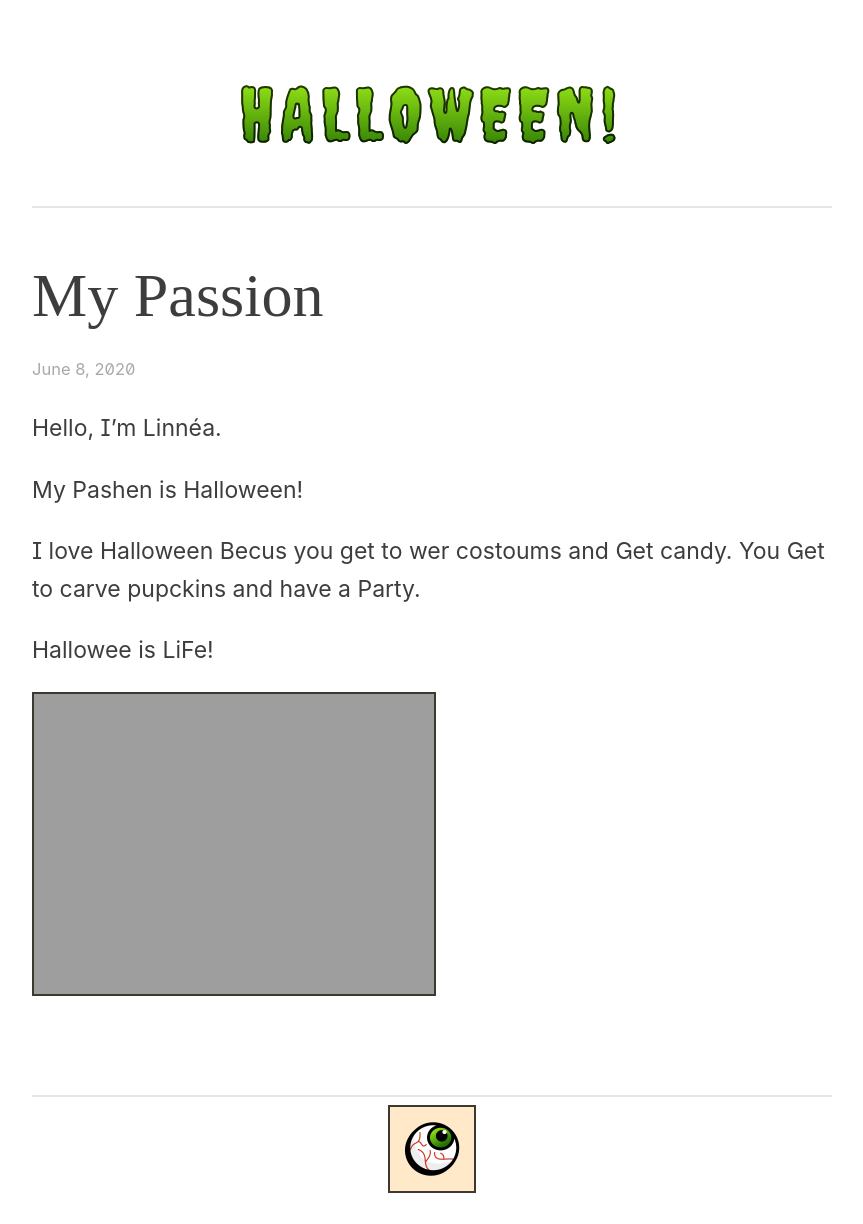
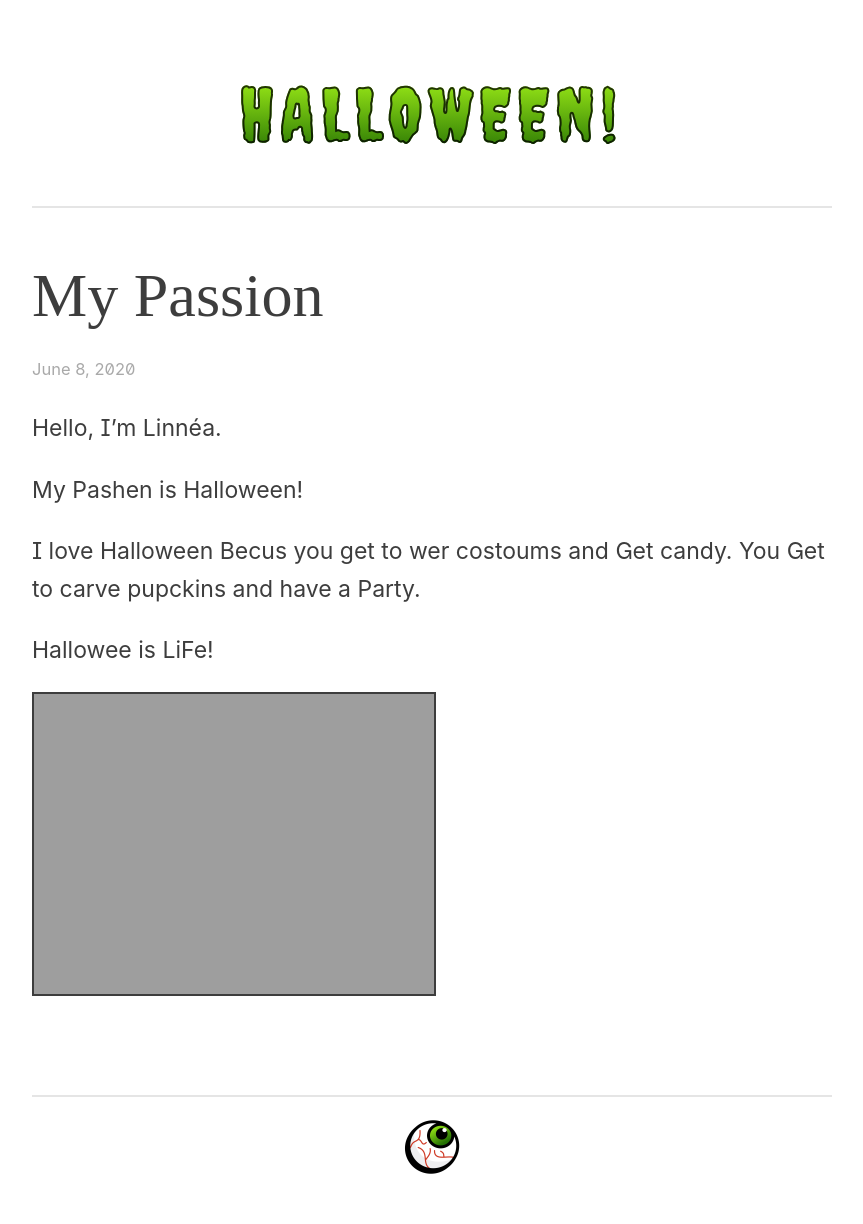
Before and after one commit to lmw13/lmw13, a Jekyll site: the page built from index.html, in a window 1280 px wide. Shown: the whole page, without its empty margins (208-1071 px from the left). Built offline with Jekyll 4.4.1, drawn with Linux system fonts in a browser that asks for light colours; some web fonts are replaced; the list of posts is cut into pages by our own code.

Commit message:
Update style.css

```diff
--- a/css/style.css
+++ b/css/style.css
@@ -57,6 +57,9 @@ footer {
 
 footer img {
 	padding: 10px;
+	max-width: 100%;
+	height: auto;
+	border: none;
 }
 
 footer img:hover {
@@ -275,8 +278,6 @@ ol {
 /* Responsive images */
 
 img {
-	background-color: #FFE9C9;
-	mix-blend-mode: multiply;
 	max-width: 100%;
 	height: auto;
 	border: 2px solid rgba(0, 0, 0, 0.76);
```
